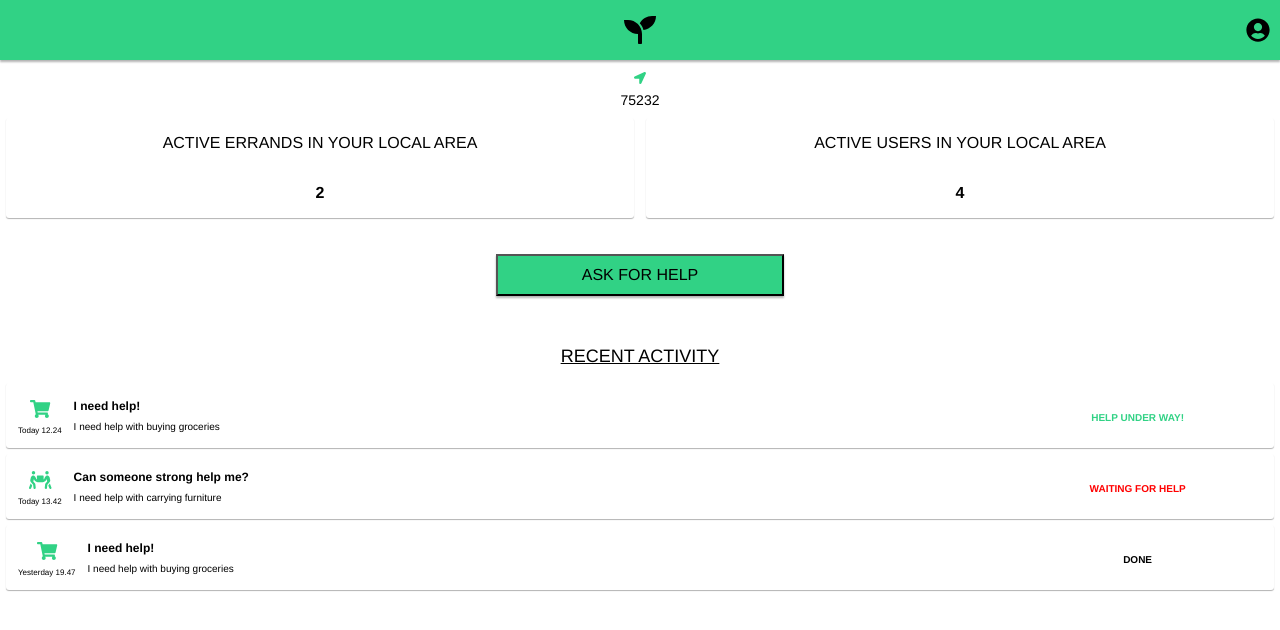
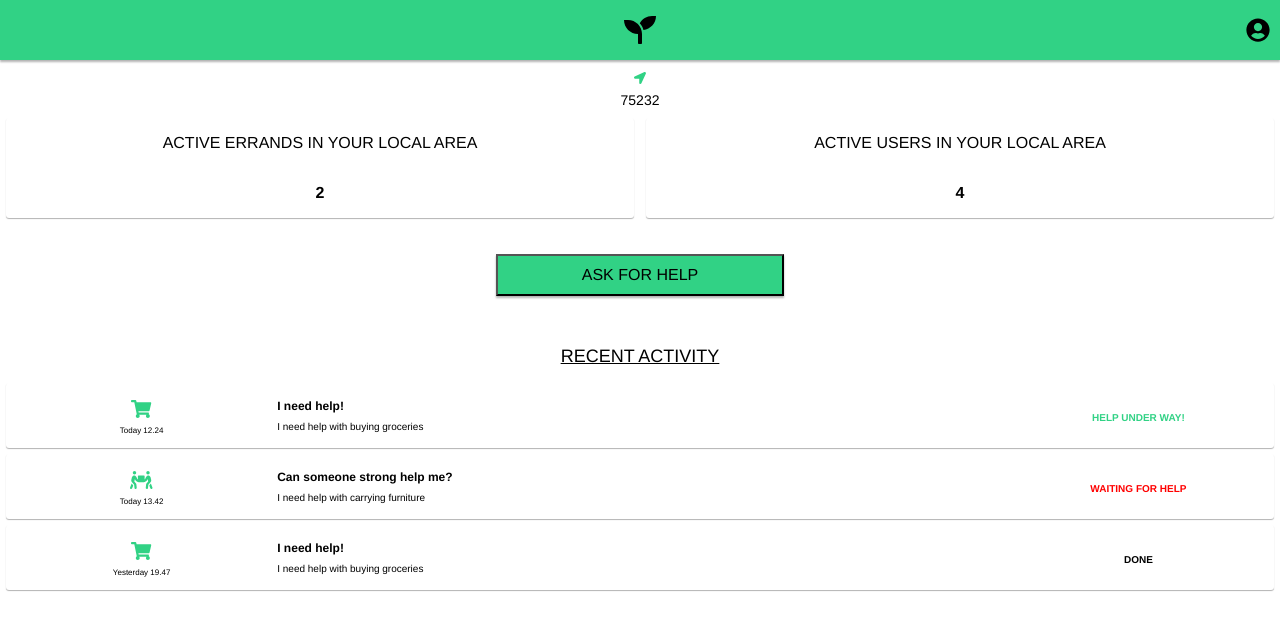
Before and after one commit to Vlad-Ber/Local_Heroes, a React (Create React App) app: page /home in a window 1280 px wide. Shown: the top 630 px of the page. Built offline with nearby package versions, Linux system fonts and the light colour scheme.

Commit message:
fix flex on EventItem

```diff
--- a/src/components/EventItem.js
+++ b/src/components/EventItem.js
@@ -191,7 +191,7 @@ const InfoTitle = styled.div`
 
 const TextWrapper = styled.div`
     display: flex;
-    flex: 1;
+    flex: 3;
     flex-direction: column;
     justify-content: start;
     padding-left: 8px;
@@ -211,6 +211,7 @@ const Description = styled.div`
 
 const EventMetaData = styled.div`
     display: flex;
+    flex: 1;
     flex-direction: column;
     align-items: center;
     justify-content: center;
@@ -218,6 +219,7 @@ const EventMetaData = styled.div`
 
 const Status = styled.div`
     display: flex;
+    flex: 1;
     width: 20%;
     text-align: center;
     align-items: center;
```
